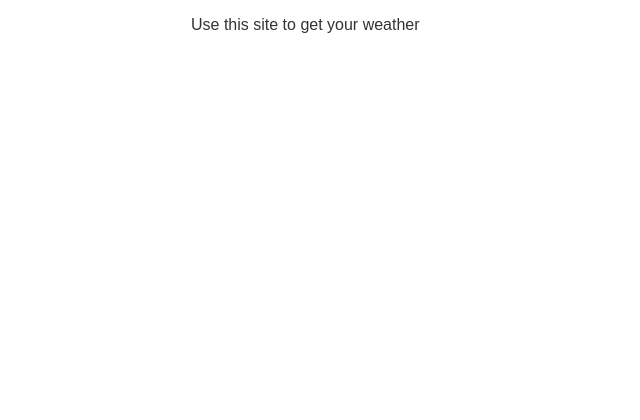
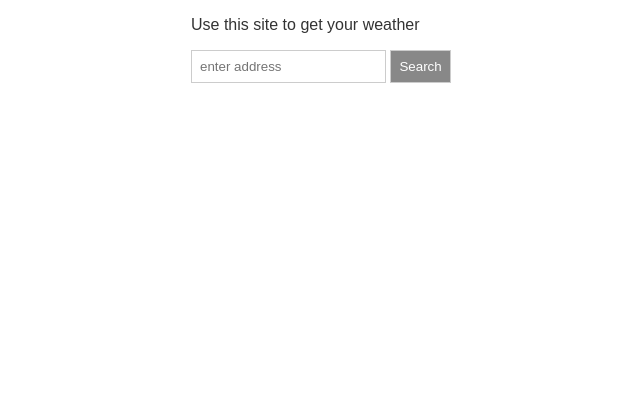
Before and after one commit to Torof/Nodejs-Course, a Node server app: template web-server/templates/views/index.hbs in a window 1280 px wide. Shown: the top 420 px of the page, without its empty margins (124-764 px from the left). Run offline with Node 20, Linux system fonts and the light colour scheme; the template is opened without the code that fills it, so the values that code supplies are empty; some libraries are stand-ins or nearby versions.

Commit message:
finished weather app on localhost

```diff
--- a/web-server/public/css/styles.css
+++ b/web-server/public/css/styles.css
@@ -40,3 +40,16 @@ header a {
 .portrait {
     width: 250px;
 }
+
+input {
+    border: 1px solid #cccccc;
+    padding: 8px;
+}
+
+button {
+    cursor: pointer;
+    border: 1px solid #cccccc;
+    background: #888888;
+    color: white;
+    padding: 8px;
+}
--- a/web-server/src/app.js
+++ b/web-server/src/app.js
@@ -22,14 +22,14 @@ app.use(express.static(publicDirectoryPath));
 app.get('', (req, res) => {
     res.render('index', {
         title: 'Weather',
-        name: 'Andrew Mead'
+        name: 'Torof'
     });
 })
 
 app.get('/about', (req, res) => {
     res.render('about', {
         title: 'About',
-        name: 'Toti Lopi'
+        name: 'Torof'
     });
 })
 
@@ -37,7 +37,7 @@ app.get('/help', (req, res) => {
     res.render('help', {
         helpText: 'This is some helpful text.',
         title: 'Help',
-        name: 'Toti Lopi'
+        name: 'Torof'
 
     })
 })
@@ -49,7 +49,7 @@ app.get('/weather', (req, res) => {
         })
     }
 
-    geocode(req.query.address, (error, {longitude, latitude, location}) => {
+    geocode(req.query.address, (error, {longitude, latitude} = {}) => {
         if(error) {
             return res.send({
                 error
@@ -85,7 +85,7 @@ app.get('/products', (req, res) => {
 app.get('/help/*', (req, res) => {
     res.render("404", {
         title: "404",
-        name: "Toti Lopi",
+        name: "Torof",
         errorMessage: "Help article not found"
     })
 })
@@ -93,7 +93,7 @@ app.get('/help/*', (req, res) => {
 app.get('*', (req, res) => {
     res.render("404", {
         title: "404",
-        name: "Toti Lopi",
+        name: "Torof",
         errorMessage: "Page not found"
     })
 })
--- a/web-server/templates/partials/head.hbs
+++ b/web-server/templates/partials/head.hbs
@@ -3,5 +3,4 @@
     <title>{{title}}</title>
     <link rel="icon" href="/img/weather.png">
     <link rel="stylesheet" href="/css/styles.css">
-    <script src="/js/app.js"></script>
 </head>
--- a/web-server/templates/views/index.hbs
+++ b/web-server/templates/views/index.hbs
@@ -8,6 +8,16 @@
         {{> header}}
         <p> Use this site to get your weather</p>
 
+        <form>
+            <input placeholder="enter address">
+            <button> Search </button>
+        </form>
+
+        <p id="messageOne"></p>
+        <p id="messageTwo"></p>
     </div>
     {{> footer}}
+    <script src="../../js/app.js"></script>
+</body>
+
 </html>
```
Also changed, not shown: web-server/public/js/app.js, 1 other file.
